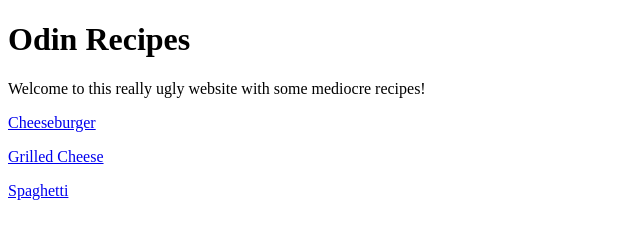
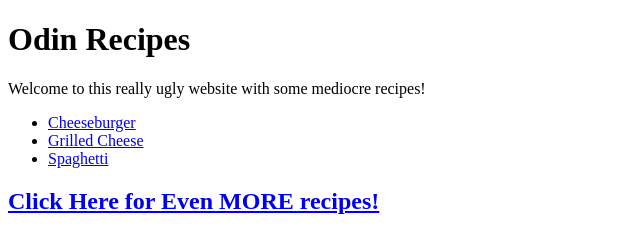
Before and after one commit to Jmurphy2010/odin-recipes, a plain HTML site: page index.html in a window 1280 px wide. Shown: the whole page, without its empty margins (0-640 px from the left). Drawn offline with Linux system fonts and the light colour scheme.

```diff
--- a/index.html
+++ b/index.html
@@ -10,8 +10,11 @@
 <body>
     <h1>Odin Recipes</h1>
     <p>Welcome to this really ugly website with some mediocre recipes!</p>
-    <p><a href="pages/cheeseburger.html">Cheeseburger</a></p>
-    <p><a href="pages/grilledcheese.html">Grilled Cheese</a></p>
-    <p><a href="pages/spaghetti.html">Spaghetti</a></p>
+    <ul>
+        <li><a href="pages/cheeseburger.html">Cheeseburger</a></li>
+        <li><a href="pages/grilledcheese.html">Grilled Cheese</a></li>
+        <li><a href="pages/spaghetti.html">Spaghetti</a></li>
+    </ul>
+    <h2><a href="https://letmegooglethat.com/?q=how+to+cook+tasty+food">Click Here for Even MORE recipes!</a></h2>
 </body>
 </html>
```
Also changed, not shown: pages/cheeseburger.html (+2 -0 lines), pages/grilledcheese.html (+2 -0 lines), pages/spaghetti.html (+2 -0 lines).
